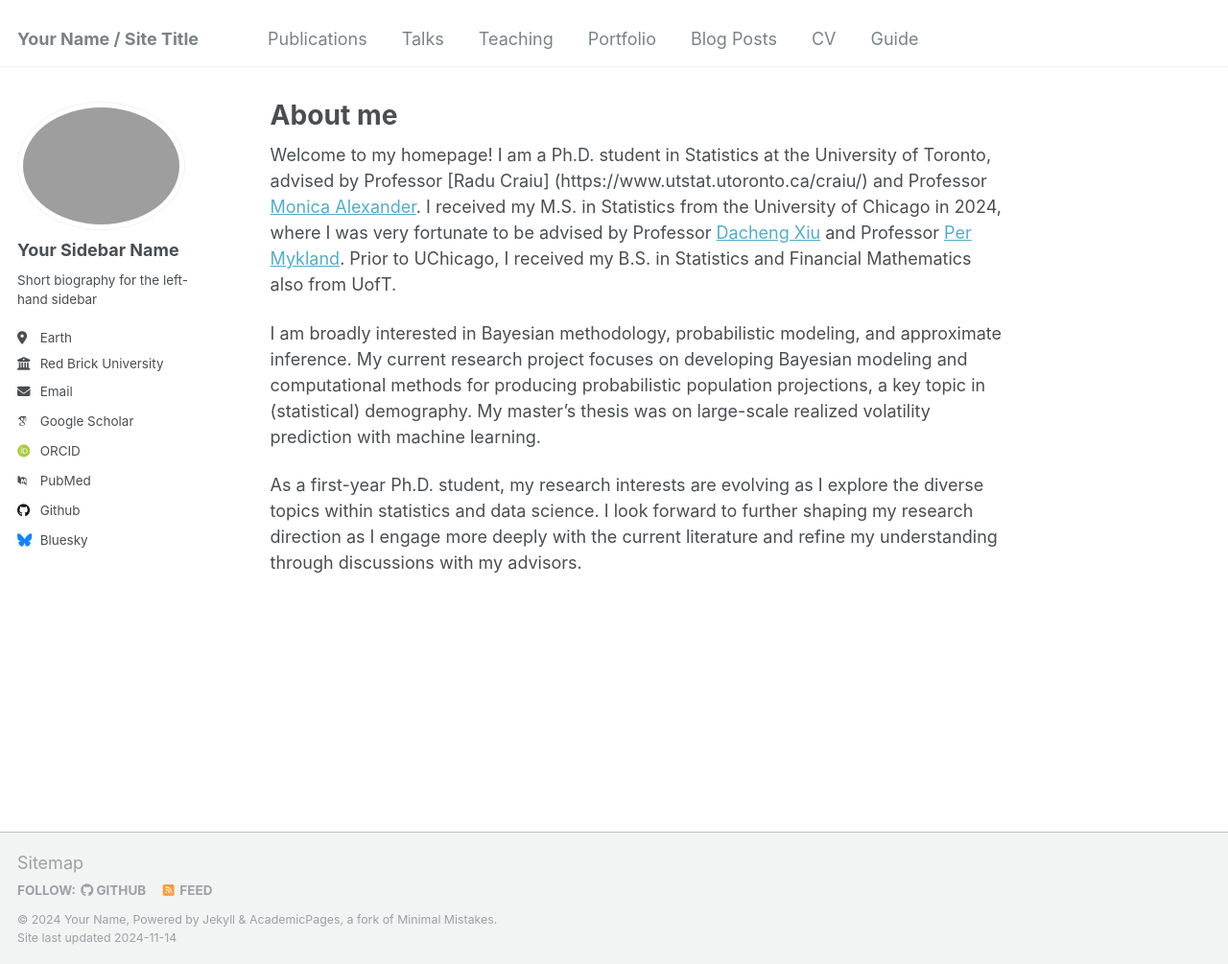
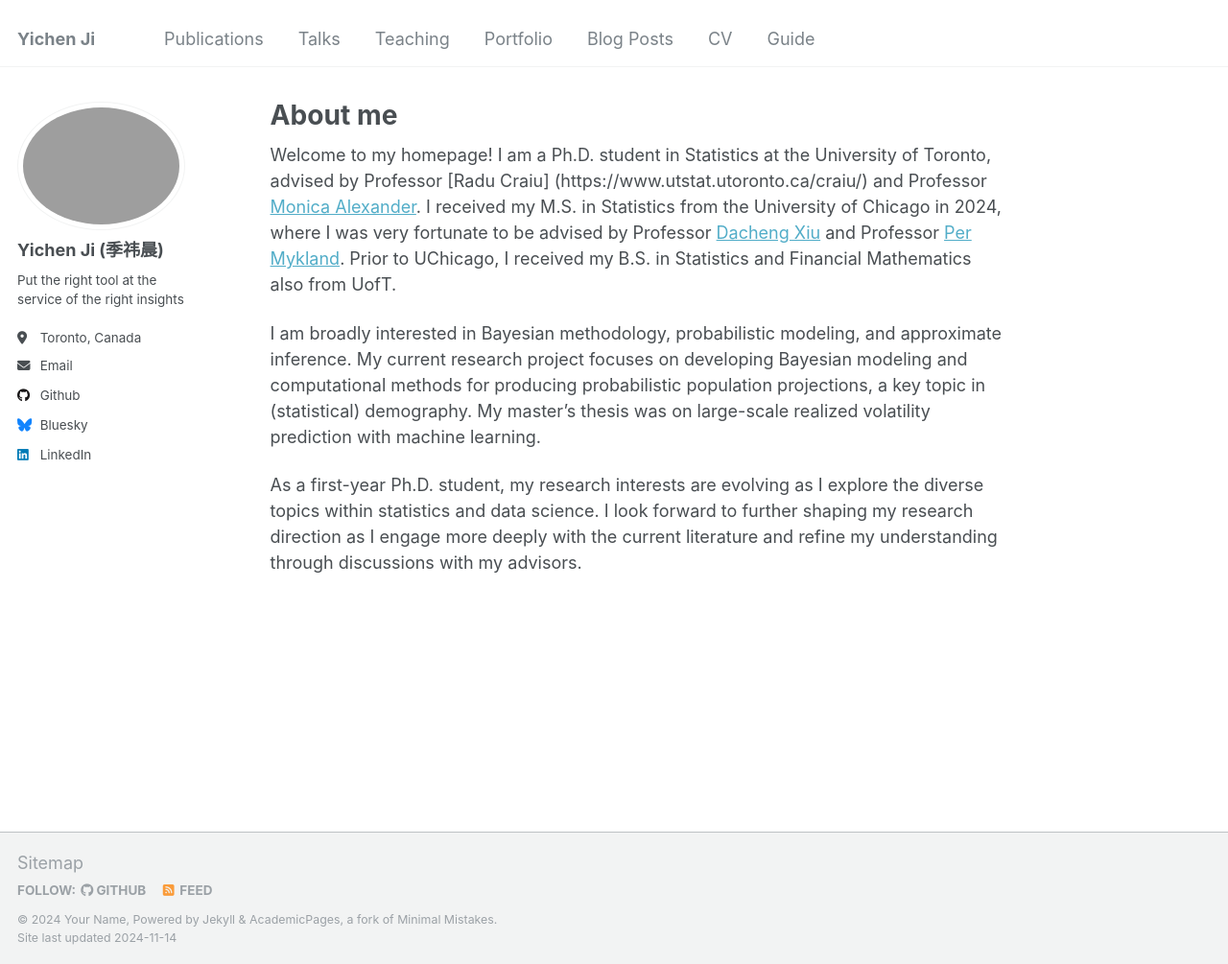
Before and after one commit to user-jiyichen/user-jiyichen.github.io, a Jekyll site: the page built from _pages/about.md, in a window 1280 px wide and 1005 px high. Shown: the whole window at 96% size. Built offline with Jekyll 4.4.1, drawn with Linux system fonts in a browser that asks for light colours; some web fonts are replaced.

Commit message:
Update _config.yml

```diff
--- a/_config.yml
+++ b/_config.yml
@@ -8,7 +8,7 @@
 
 # Basic Site Settings
 locale                   : "en-US"
-title                    : "Your Name / Site Title"
+title                    : "Yichen Ji"
 title_separator          : "-"
 name                     : &name "Your Name"
 description              : &description "personal description"
@@ -21,22 +21,22 @@ repository               : "academicpages/academicpages.github.io"
 #               Additional customization can be done by editing /_includes/author-profile.html
 author:
   # Biographic information
-  avatar           : "profile.png"
-  name             : "Your Sidebar Name"
-  pronouns         : # example: "she/her"
-  bio              : "Short biography for the left-hand sidebar"
-  location         : "Earth"
-  employer         : "Red Brick University"
+  avatar           : "portrait1.jpg"
+  name             : "Yichen Ji (季祎晨)"
+  # pronouns         : # example: "she/her"
+  bio              : "Put the right tool at the service of the right insights"
+  location         : "Toronto, Canada"
+  # employer         : "Red Brick University"
   uri              : # URL
-  email            : "none@example.org"
+  email            : "yc.ji@mail.utoronto.ca"
 
   # Academic websites
   arxiv            : # URL - Update with the correct link to your profile
-  googlescholar    : "https://scholar.google.com/citations?user=PS_CX0AAAAAJ"
+  googlescholar    : # URL
   impactstory      : # URL
-  orcid            : "http://orcid.org/yourorcidurl"
+  orcid            : # URL
   semantic         : # URL
-  pubmed           : "https://www.ncbi.nlm.nih.gov/pubmed/?term=john+snow"
+  pubmed           : # URL
   researchgate     : # URL
   scopus           : # URL
 
@@ -58,7 +58,7 @@ author:
   keybase          : # Username
   instagram        : # Username
   lastfm           : # Username
-  linkedin         : # Username
+  linkedin         : "https://www.linkedin.com/in/yichen-ji/"
   mastodon         : # URL
   medium           : # URL
   pinterest        : # Username
```
